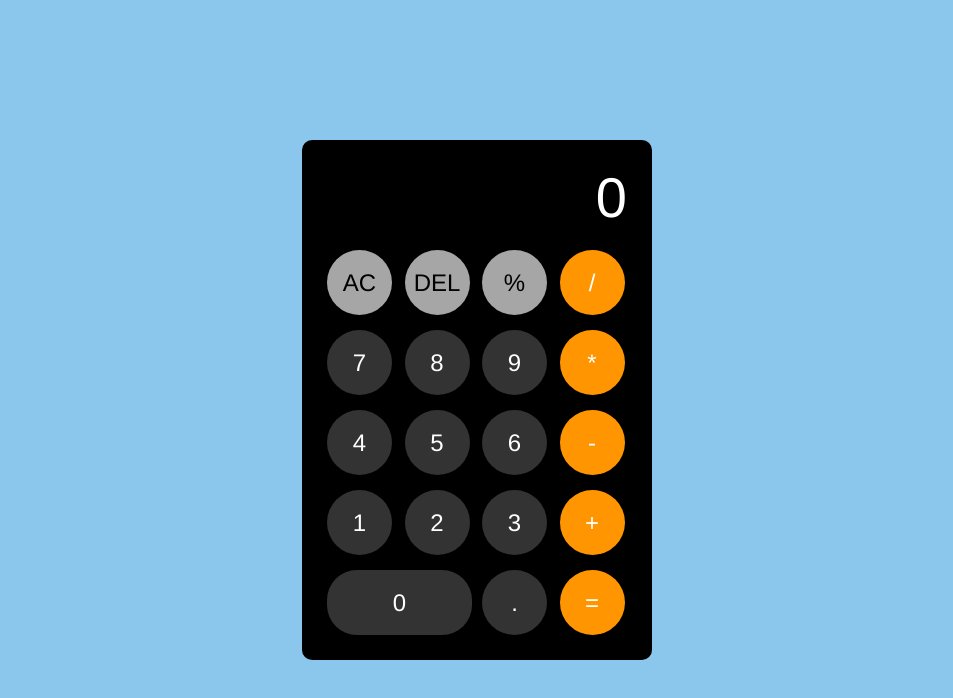
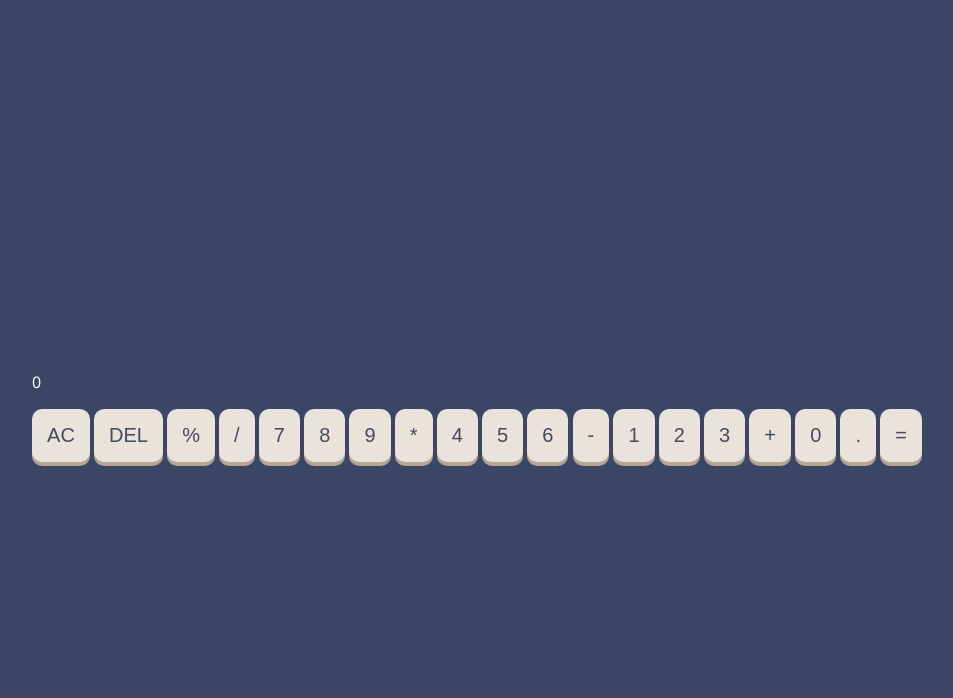
Before and after one commit to Ifeoludev/Calculator-App, a plain HTML site: page index.html in a window 1280 px wide. Shown: the whole page, without its empty margins (163-1116 px from the left). Drawn offline with Linux system fonts and the light colour scheme.

Commit message:
Update styles.css

```diff
--- a/styles.css
+++ b/styles.css
@@ -1,76 +1,149 @@
-* {
-  margin: 0;
-  padding: 0;
-  font-family: "Helvetica Neue", sans-serif;
-  box-sizing: border-box;
+body {
+  background: rgb(59, 70, 100);
+  color: rgb(255, 255, 255);
+  font-family: "Segoe UI", sans-serif;
+  display: flex;
+  justify-content: center;
+  align-items: center;
+  min-height: 100vh;
 }
 
-body {
-  background-color: #8bc6ec;
-  min-height: 100vh;
-  display: flex;
-  align-items: center;
-  justify-content: center;
+.calculator {
+  width: 100%;
+  max-width: 400px;
+  padding: 20px;
 }
 
-.container {
-  background: #000000;
-  padding: 25px;
-  width: 350px;
-  border-radius: 10px;
+header {
+  display: flex;
+  justify-content: space-between;
+  align-items: flex-end;
+  margin-bottom: 20px;
 }
 
-.calc-text {
-  margin-bottom: 20px;
-  padding-left: 5px;
+.theme-switch {
+  font-size: 12px;
+  text-align: right;
 }
 
-.calc-text p {
+.switch-container {
+  margin-top: 5px;
+}
+
+.labels {
+  display: flex;
+  justify-content: space-between;
+  font-size: 10px;
+  margin-bottom: 2px;
+}
+
+.toggle input[type="range"] {
   width: 100%;
-  font-size: 3.5rem;
-  text-align: end;
-  background: transparent;
-  color: #fff;
-  border: none;
-  outline: none;
-  word-wrap: break-word;
-  word-break: break-all;
+}
+
+.display {
+  background: rgb(24, 31, 50);
+  color: rgb(255, 255, 255);
+  font-size: 40px;
+  padding: 20px;
+  border-radius: 8px;
+  text-align: right;
+  margin-bottom: 20px;
+  min-height: 60px;
+}
+
+.buttons {
+  background: rgb(36, 45, 68);
+  padding: 20px;
+  border-radius: 10px;
+  display: grid;
+  grid-template-columns: repeat(4, 1fr);
+  gap: 15px;
 }
 
 button {
-  background: #333333;
-  color: #fff;
-  font-size: 1.5rem;
+  font-size: 20px;
+  padding: 15px;
   border: none;
-  border-radius: 70%;
+  border-radius: 10px;
+  background: rgb(234, 227, 220);
+  color: rgb(68, 75, 90);
+  box-shadow: 0 4px rgb(180, 165, 151);
   cursor: pointer;
-  height: 65px;
-  width: 65px;
 }
 
-button:active,
-button:focus {
-  filter: brightness(120%);
+button:hover {
+  filter: brightness(110%);
 }
 
-.calc-keys {
-  display: grid;
-  grid-template-columns: repeat(4, 1fr);
-  grid-row-gap: 15px;
-  grid-column-gap: 10px;
+.special {
+  background: rgb(100, 113, 152);
+  color: white;
 }
 
-.key-zero {
-  grid-column: span 2;
-  width: 100%;
-  border-radius: 30px;
+.equals {
+  background: rgb(209, 63, 48);
+  color: white;
 }
 
-.key-operate {
-  background: #ff9501;
+.wide {
+  grid-column: span 2;
 }
 
-.key-others {
-  background: #a6a6a6;
-  color: #000000;
+/* Theme 2 */
+body.theme-2 {
+  background: rgb(230, 230, 230);
+  color: rgb(0, 0, 0);
 }
+
+body.theme-2 .display {
+  background: rgb(238, 238, 238);
+  color: rgb(0, 0, 0);
+}
+
+body.theme-2 .buttons {
+  background: rgb(209, 204, 204);
+}
+
+body.theme-2 button {
+  background: rgb(229, 228, 225);
+  color: rgb(53, 53, 44);
+  box-shadow: 0 4px rgb(166, 157, 145);
+}
+
+body.theme-2 .special {
+  background: rgb(55, 127, 134);
+  color: white;
+}
+
+body.theme-2 .equals {
+  background: rgb(202, 85, 2);
+  color: white;
+}
+
+/* Theme 3 */
+body.theme-3 {
+  background: rgb(22, 6, 40);
+  color: white;
+}
+
+body.theme-3 .display,
+body.theme-3 .buttons {
+  background: rgb(29, 9, 52);
+}
+
+body.theme-3 button {
+  background: rgb(52, 28, 79);
+  color: rgb(251, 229, 255);
+  box-shadow: 0 4px rgb(135, 28, 156);
+}
+
+body.theme-3 .special {
+  background: rgb(88, 7, 125);
+  color: white;
+}
+
+body.theme-3 .equals {
+  background: rgb(0, 222, 207);
+  color: white;
+}
```
